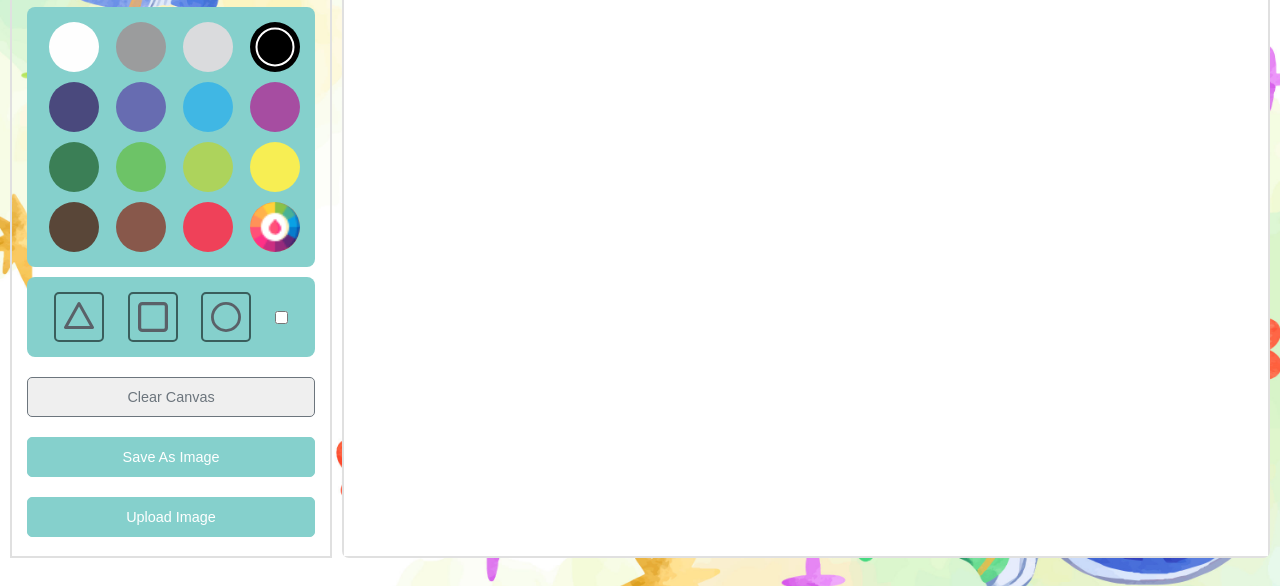
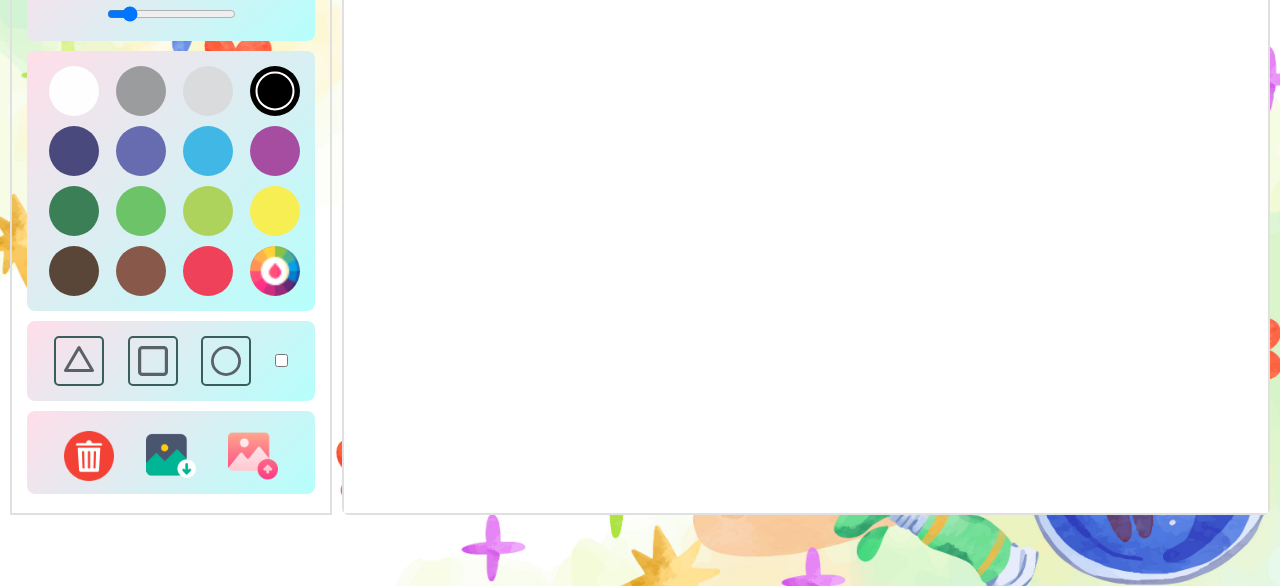
Before and after one commit to Mohamed-Oday/paint-forkids, a plain HTML site: page index.html in a window 1280 px wide. Shown: the part 214-800 px from the top of the page. Drawn offline with Linux system fonts and the light colour scheme; a web font is replaced by a local one.

Commit message:
Update function buttons with icons and enhance background styles

```diff
--- a/index.html
+++ b/index.html
@@ -54,9 +54,9 @@
                 <input type="checkbox" id="fillColor">
             </div>
             <div class="functions">
-                <button class="clear-canvas">Clear Canvas</button>
-                <button class="save-img">Save As Image</button>
-                <button class="upload-img">Upload Image</button>
+                <button class="clear-canvas"><img src="assets/bin.png" alt="clear"></button>
+                <button class="save-img"><img src="assets/photo.png" alt="download"></button>
+                <button class="upload-img"><img src="assets/upload.png" alt="upload"></button>
             </div>
         </div>
         <div class="drawing-board">
--- a/style.css
+++ b/style.css
@@ -34,7 +34,7 @@ body{
 .container .options-bar .title{
     display: flex;
     justify-content: center;
-    background: #8dc1bf;
+    background:linear-gradient(135deg, #FFDEE9, #B5FFFC)#8dc1bf;
     padding: 5px;
     border-radius: 8px;
 }
@@ -50,7 +50,7 @@ body{
     justify-content: center;
     align-items: center;
     gap: 10px;
-    background-color: #85d0cc;
+    background: linear-gradient(135deg, #FFDEE9, #B5FFFC);
     padding: 15px;
     border-radius: 8px;
 }
@@ -82,7 +82,7 @@ body{
     grid-template-columns: repeat(4, 1fr); /* 4 buttons in a row */
     grid-template-rows: repeat(4, 1fr); /* Adjust the number of rows as needed */
     gap: 10px; /* Adjust this value to control spacing between buttons */
-    background-color: #85d0cc;
+    background: linear-gradient(135deg, #FFDEE9, #B5FFFC);
     padding: 15px;
     border-radius: 8px;
 }
@@ -193,7 +193,7 @@ body{
 
 .container .options-bar .shapes{
     padding: 15px;
-    background-color: #85d0cc;
+    background: linear-gradient(135deg, #FFDEE9, #B5FFFC);
     display: flex;
     justify-content: space-around;
     align-items: center;
@@ -214,51 +214,40 @@ body{
 .container .options-bar .shapes button img{
     width: 30px;
     height: auto;
-    color: red;
     background: transparent;
 }
 
 .container .options-bar .functions{
     display: flex;
-    flex-direction: column;
-    gap: 10px;
+    gap: 5px;
+    align-items: center;
+    justify-content: space-evenly;
+    background: linear-gradient(135deg, #FFDEE9, #B5FFFC);
+    padding: 10px;
+    border-radius: 8px;
 }
 
 .container .options-bar .functions button{
     color: #fff;
     border: none;
     outline: none;
-    padding: 11px 0;
     font-size: 0.9rem;
     margin-top: 10px;
     border-radius: 5px;
     cursor: pointer;
+    padding: 0;
+    background: transparent;
 }
 
-.container .options-bar .functions .clear-canvas{
-    color: #6C757D;
-    border: 1px solid #6C757D;
-    transition: all 0.3s ease;
+.container .options-bar .functions button img{
+    width: 50px;
+    height: auto;
 }
 
-.container .options-bar .functions .clear-canvas:hover{
-    color: #fff;
-    background: #6C757D;
-}
-
-.container .options-bar .functions .save-img{
-    background: #85d0cc;
-    border: 1px solid #85d0cc;
-}
-
-.container .options-bar .functions .upload-img{
-    background: #85d0cc;
-    border: 1px solid #85d0cc;
-}
 
 .drawing-board{
     flex: 1;
-    border: 2px solid #e0e0e0;;
+    border: 2px solid #e0e0e0;
     border-radius: 7px;
     background-color: white;
 }
```
Also changed, not shown: assets/bin.png (added), assets/photo.png (added), assets/upload.png (added).
